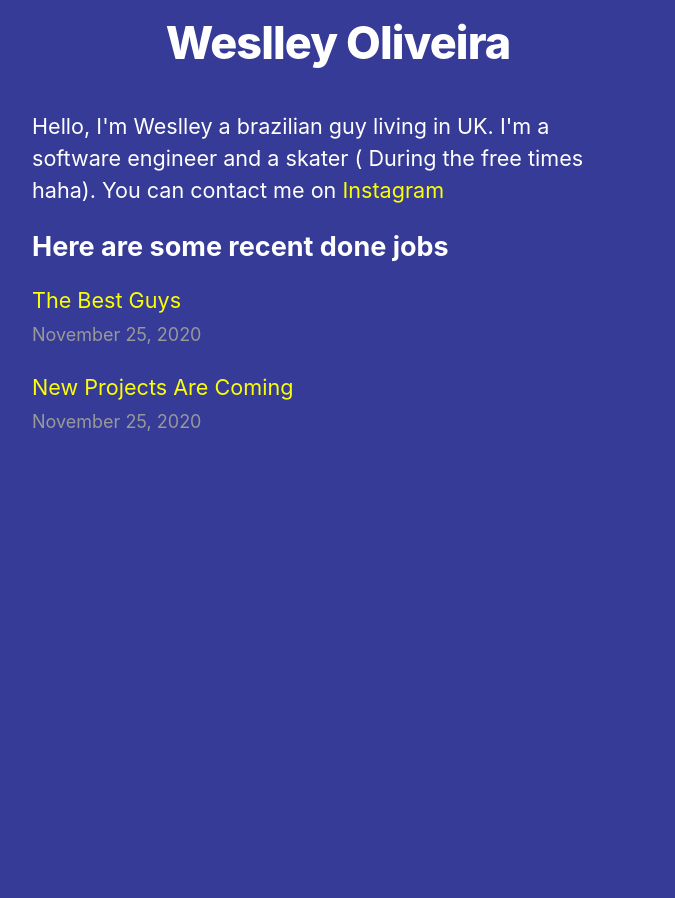
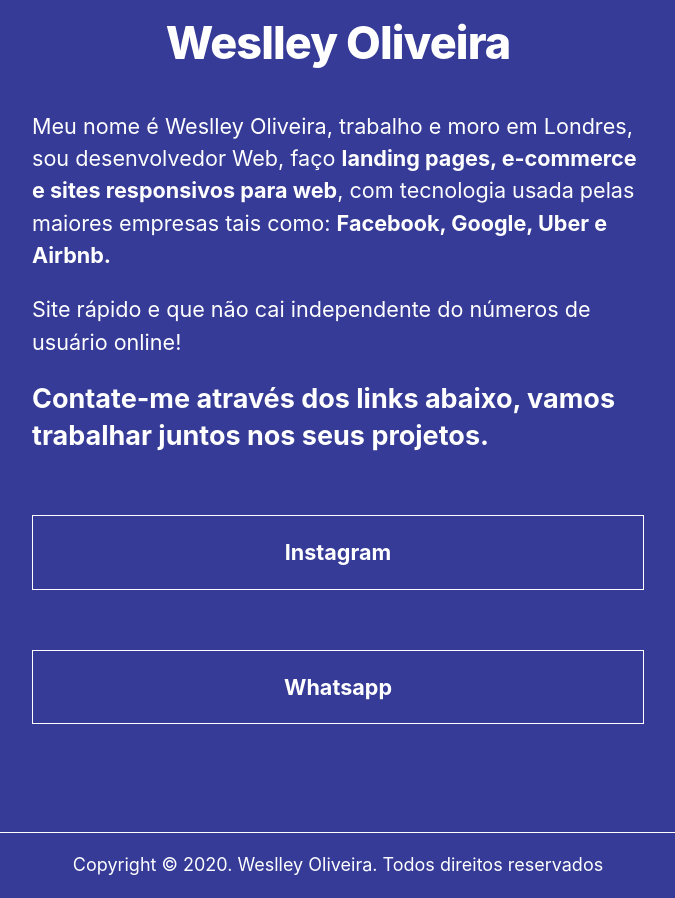
Before and after one commit to bobzera/weslley-blog, a Next.js app: page / in a window 1280 px wide. Shown: the part 200-1098 px from the top of the page, without its empty margins (302-977 px from the left). Before the commit the page ends 800 px from the top, so only its background shows below. Built offline with nearby package versions, Linux system fonts and the light colour scheme.

Commit message:
atualizado 05 12 2020

```diff
--- /dev/null
+++ b/components/btn.js
@@ -0,0 +1,9 @@
+import style from './btn.module.css'
+
+export default function Btn({children}){
+ return (
+        <div className={style.border}>
+            {children}
+        </div>
+ )
+}
--- /dev/null
+++ b/components/btn.module.css
@@ -0,0 +1,14 @@
+.border{
+    border: 1px solid #ffffff;
+    text-align: center;
+    margin: 60px 0px 60px 0px;
+    padding: 20px;
+    cursor: pointer;
+}
+
+.border:hover{
+    transform: scale(1.01);
+    color: #363B97;
+    background-color: #ffffff;
+    font-size: 1.5rem;
+}
--- a/pages/index.js
+++ b/pages/index.js
@@ -1,5 +1,6 @@
 import Head from 'next/head'
 import Layout, { siteTitle } from '../components/layout'
+import Btn from '../components/btn'
 import utilStyles from '../styles/utils.module.css'
 import { getSortedPostsData } from '../lib/posts'
 import Link from 'next/link'
@@ -7,16 +8,25 @@ import Date from '../components/date'
 
 export default function Home({allPostsData}) {
   return (
+    <>
     <Layout home>
       <Head>
         <title>{siteTitle}</title>
       </Head>
       <section className={utilStyles.headingMd}>
 
-        <p>Hello, I'm Weslley a brazilian guy living in UK. I'm a software engineer and a skater ( During the  free times haha). You can contact me on <a href="https://www.instagram.com/weslley.0liveira/">Instagram</a></p>
+        <p>Meu nome é Weslley Oliveira, trabalho e moro em Londres, sou desenvolvedor Web,
+           faço <strong>landing pages, e-commerce e sites responsivos para web</strong>,
+            com tecnologia usada pelas maiores empresas tais como: <strong>Facebook, Google, Uber e Airbnb.</strong></p>
 
-        <h2 className={utilStyles.headingLg}>Here are some recent done jobs</h2>
+        <p>Site rápido e que não cai independente do números de usuário online!</p>
 
+        <h2 className={utilStyles.headingLg}>Contate-me através dos links abaixo, vamos trabalhar juntos nos seus projetos.</h2>
+
+        <Btn contente><Link href="https://www.instagram.com/weslleyoliveirapro/"><strong>Instagram</strong></Link></Btn>
+
+        <Btn contente><Link href="https://api.whatsapp.com/send?phone=4407756118628&text=Ola%20eu%20gostaria%20de%20saber%20mais"><strong>Whatsapp</strong></Link></Btn>
+{/*
         <ul className={utilStyles.list}>
           {allPostsData.map(({ id, date, title }) => (
             <li className={utilStyles.listItem} key={id}>
@@ -29,10 +39,13 @@ export default function Home({allPostsData}) {
             </small>
           </li>
           ))}
-        </ul>
+        </ul> */}
 
       </section>
     </Layout>
+
+    <footer className={utilStyles.footer}><p>Copyright © 2020. Weslley Oliveira. Todos direitos reservados</p></footer>
+    </>
   )
 }
 
--- a/styles/utils.module.css
+++ b/styles/utils.module.css
@@ -50,3 +50,8 @@
   .lightText {
     color: #999;
   }
+
+  .footer{
+    text-align: center;
+    border-top: 1px solid #fefefe;
+  }
```
Also changed, not shown: 1 other file (tests, documents, lock files or other folders).
